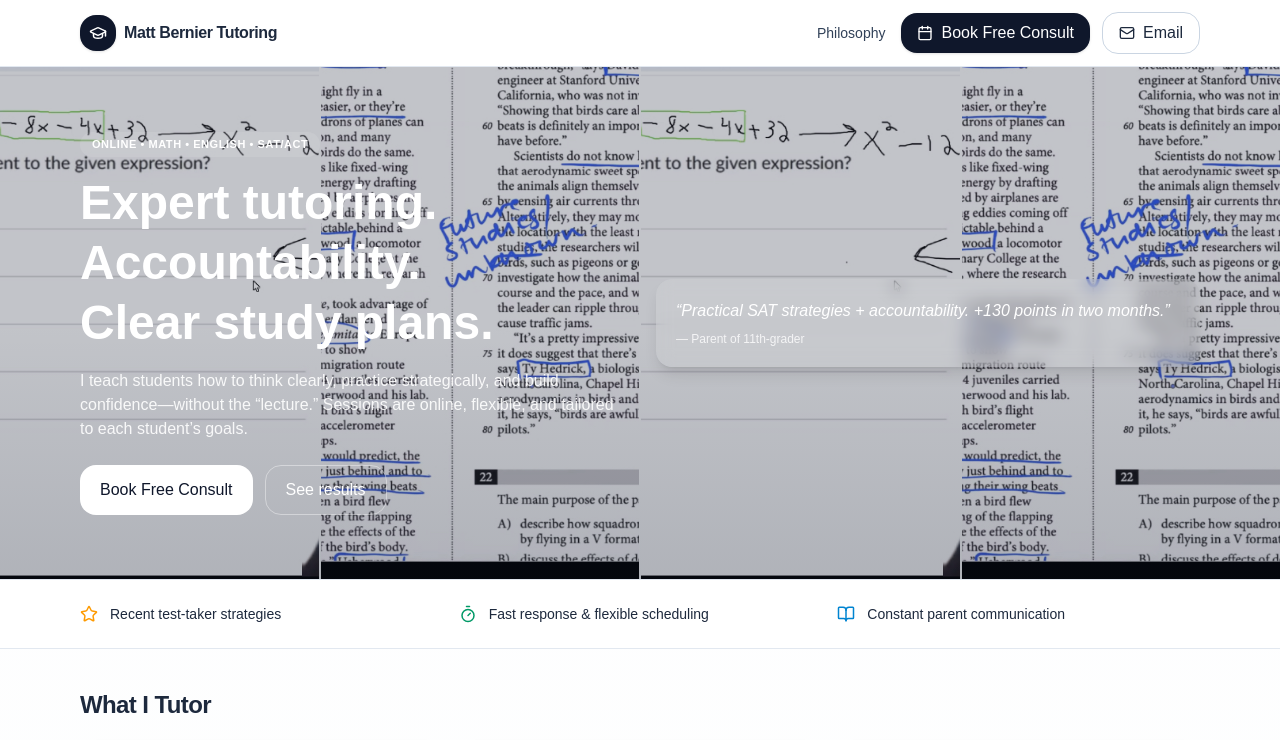
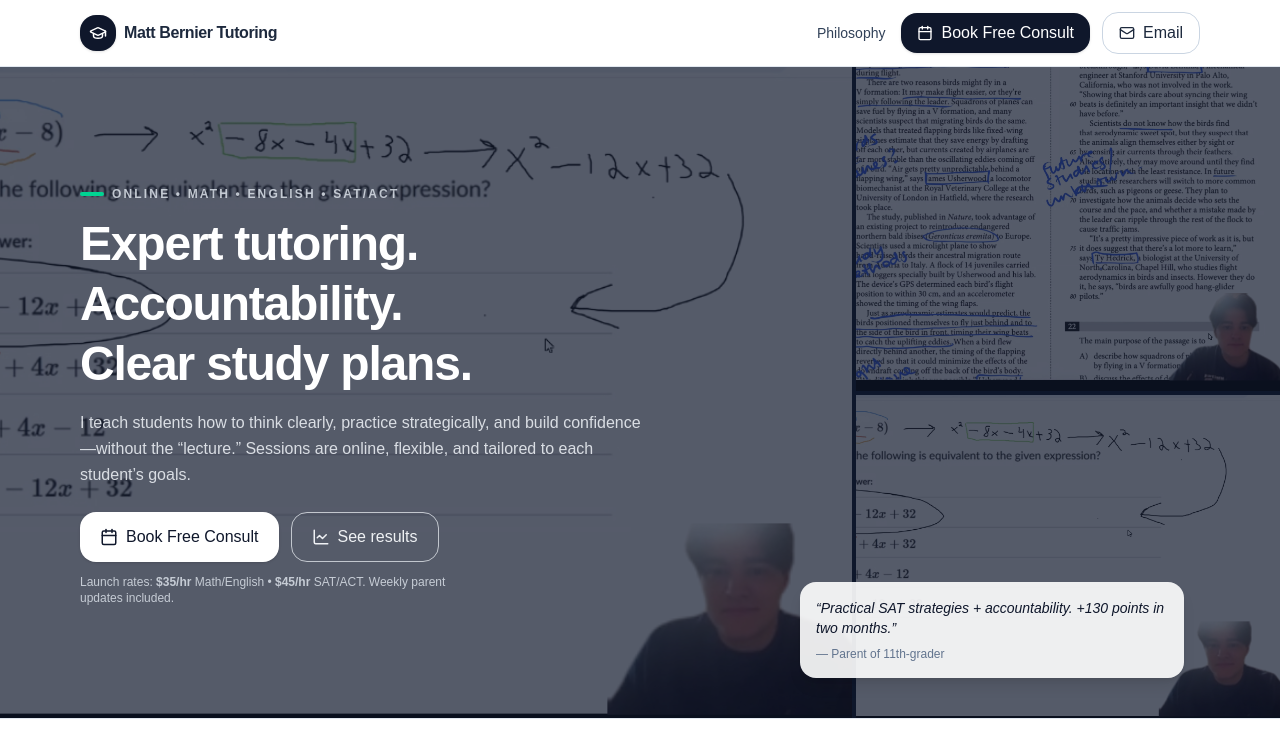
Before and after one commit to mattbernier05/Tutoring-Site, a Next.js app: page / in a window 1280 px wide. Shown: the top 740 px of the page. Built offline with nearby package versions, Linux system fonts and the light colour scheme.

Commit message:
Refine hero collage layout

```diff
--- a/app/page.jsx
+++ b/app/page.jsx
@@ -79,59 +79,107 @@ function Header({ name, calendly, email }) {
   );
 }
 
-function Hero({ name, calendly }) {
+function Hero({ name, calendly, headshot }) {
   return (
-    <section className="relative">
-      {/* BACKGROUND IMAGE MOSAIC */}
+    <section className="relative overflow-hidden bg-slate-900 text-white">
+      {/* Collage background */}
       <div className="absolute inset-0">
-  {/* 2-cols on mobile, 4-cols on md+; each tile fills the hero height */}
-  <div className="grid grid-cols-2 md:grid-cols-4 gap-[2px] h-full">
-    <img src="/math-hero.jpeg"    alt="Live math tutoring"    className="h-full w-full object-cover" />
-    <img src="/reading-hero.jpeg" alt="Reading/writing review" className="h-full w-full object-cover" />
-    <img src="/math-hero.jpeg"    alt="" className="h-full w-full object-cover hidden md:block" />
-    <img src="/reading-hero.jpeg" alt="" className="h-full w-full object-cover hidden md:block" />
+        {/* Desktop collage: big image on left, two stacked on right */}
+        <div className="hidden md:grid grid-cols-3 h-full gap-1">
+          {/* Big math image – spans 2/3 of the width */}
+          <img
+            src="/math-hero.jpeg"
+            alt="Explaining an SAT math problem"
+            className="col-span-2 h-full w-full object-cover object-top"
+          />
+
+          {/* Two stacked images on the right */}
+          <div className="grid grid-rows-2 gap-1">
+            <img
+              src="/reading-hero.jpeg"
+              alt="Annotating an SAT reading passage"
+              className="h-full w-full object-cover"
+            />
+            <img
+              src="/math-hero.jpeg"
+              alt="Working through practice problems"
+              className="h-full w-full object-cover"
+            />
+          </div>
         </div>
 
-  {/* Subtle overlay so text pops but images remain visible */}
-  <div className="absolute inset-0 bg-slate-900/25" />
-  {/* Gentle top-to-bottom fade to de-emphasize the lower edge */}
-  <div className="absolute inset-0 bg-gradient-to-b from-transparent via-transparent to-slate-900/10" />
+        {/* Mobile collage: simple 2-image layout */}
+        <div className="grid md:hidden grid-cols-2 h-full gap-1">
+          <img
+            src="/math-hero.jpeg"
+            alt="Explaining an SAT math problem"
+            className="h-full w-full object-cover object-top"
+          />
+          <img
+            src="/reading-hero.jpeg"
+            alt="Annotating an SAT reading passage"
+            className="h-full w-full object-cover"
+          />
+        </div>
+
+        {/* Dark overlay so text is readable */}
+        <div className="absolute inset-0 bg-slate-900/70" />
       </div>
 
       {/* Foreground content */}
-      <div className="relative max-w-6xl mx-auto px-4 py-12 md:py-16 grid md:grid-cols-2 gap-8 items-center">
-        <div className="text-white">
-          <span className="inline-flex items-center gap-2 text-[11px] font-semibold uppercase tracking-wider bg-white/10 px-3 py-1 rounded-full">
+      <div className="relative max-w-6xl mx-auto px-4 py-20 md:py-28">
+        <div className="max-w-xl">
+          <span className="inline-flex items-center gap-2 text-xs font-semibold uppercase tracking-[0.18em] text-slate-200/80 mb-3">
+            <span className="h-1 w-6 rounded-full bg-emerald-400" />
             Online • Math • English • SAT/ACT
           </span>
 
-          <h1 className="mt-4 text-4xl sm:text-5xl font-extrabold leading-tight">
-            Expert tutoring. <br/> Accountability. <br/> Clear study plans.
+          <h1 className="text-3xl sm:text-4xl md:text-5xl font-extrabold tracking-tight leading-tight">
+            Expert tutoring.
+            <br />
+            Accountability.
+            <br />
+            Clear study plans.
           </h1>
 
-          <p className="mt-4 text-white/90">
-            I teach students how to think clearly, practice strategically, and
-            build confidence—without the “lecture.” Sessions are online, flexible,
-            and tailored to each student’s goals.
+          <p className="mt-4 text-slate-100/85 text-sm sm:text-base leading-relaxed">
+            I teach students how to think clearly, practice strategically, and build
+            confidence—without the “lecture.” Sessions are online, flexible, and tailored
+            to each student’s goals.
           </p>
 
           <div className="mt-6 flex flex-col sm:flex-row gap-3">
-            <a href={calendly} className="inline-flex items-center justify-center gap-2 px-5 py-3 rounded-2xl bg-white text-slate-900 hover:bg-slate-100 transition">
+            <a
+              href={calendly}
+              className="inline-flex items-center justify-center gap-2 px-5 py-3 rounded-2xl bg-white text-slate-900 font-medium hover:bg-slate-100 transition shadow"
+            >
+              <Calendar size={18} />
               Book Free Consult
             </a>
-            <a href="#testimonials" className="inline-flex items-center justify-center gap-2 px-5 py-3 rounded-2xl border border-white/40 hover:bg-white/10 transition">
+            <a
+              href="#results"
+              className="inline-flex items-center justify-center gap-2 px-5 py-3 rounded-2xl border border-slate-100/70 text-slate-50/95 hover:bg-slate-900/40 transition"
+            >
+              <LineChart size={18} />
               See results
             </a>
           </div>
+
+          <p className="mt-3 text-xs text-slate-200/80 max-w-sm">
+            Launch rates: <strong>$35/hr</strong> Math/English •{" "}
+            <strong>$45/hr</strong> SAT/ACT. Weekly parent updates included.
+          </p>
         </div>
 
-        {/* Testimonial card on dark hero */}
-        <blockquote className="hidden md:block bg-white/10 backdrop-blur rounded-2xl p-5 text-white shadow-lg">
+        {/* Floating testimonial bubble on the right (desktop only) */}
+        <div className="hidden md:block absolute right-8 bottom-10 max-w-sm">
+          <div className="rounded-2xl bg-white/90 text-slate-900 shadow-lg p-4 text-sm">
             <p className="italic">
               “Practical SAT strategies + accountability. +130 points in two months.”
             </p>
-          <div className="mt-2 text-xs text-white/80">— Parent of 11th-grader</div>
-        </blockquote>
+            <p className="mt-2 text-xs text-slate-500">— Parent of 11th-grader</p>
+          </div>
+        </div>
       </div>
     </section>
   );
```
Lines whose indentation alone changed are shown as unchanged.
